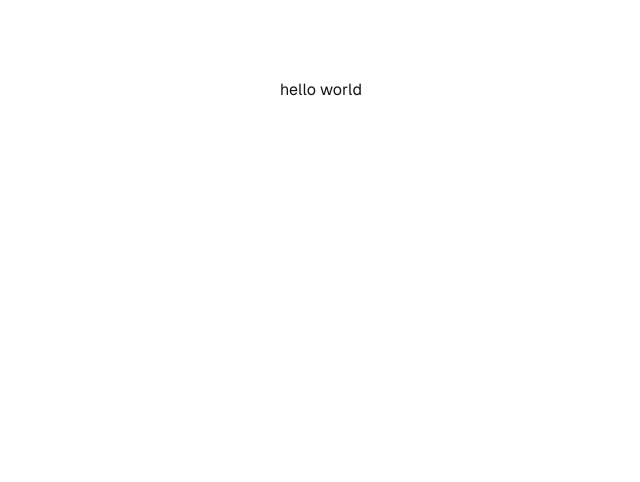
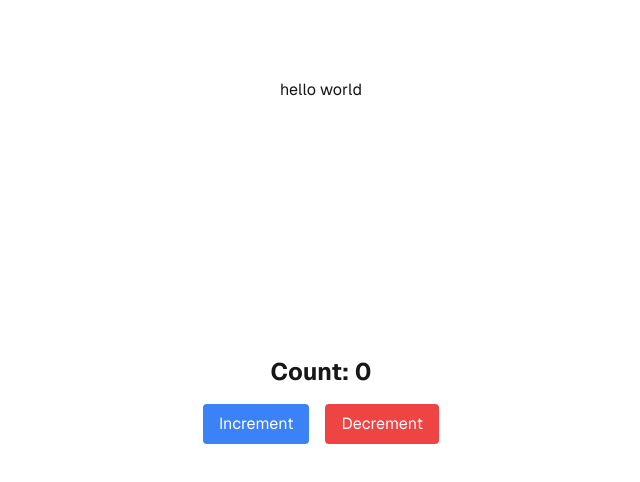
Before and after one commit to georgefikri/NEXTJS, a Next.js app in the folder my-nextjs-app/: page / in a window 1280 px wide. Shown: the top 482 px of the page, without its empty margins (319-959 px from the left). Built offline with nearby package versions, Linux system fonts and the light colour scheme.

Commit message:
setting up the context as a state management

```diff
--- /dev/null
+++ b/my-nextjs-app/src/app/components/Counter.tsx
@@ -0,0 +1,23 @@
+'use client';
+
+import { useCounterContext } from '@/store/context/CounterContext';
+
+const Counter = () => {
+  const { count, increment, decrement } = useCounterContext();
+
+  return (
+    <div className="flex flex-col items-center">
+      <h1 className="text-2xl font-bold">Count: {count}</h1>
+      <div className="space-x-4 mt-4">
+        <button className="px-4 py-2 bg-blue-500 text-white rounded" onClick={increment}>
+          Increment
+        </button>
+        <button className="px-4 py-2 bg-red-500 text-white rounded" onClick={decrement}>
+          Decrement
+        </button>
+      </div>
+    </div>
+  );
+};
+
+export default Counter;
--- a/my-nextjs-app/src/app/layout.tsx
+++ b/my-nextjs-app/src/app/layout.tsx
@@ -1,21 +1,23 @@
-import type { Metadata } from "next";
-import localFont from "next/font/local";
-import "./globals.css";
+import type { Metadata } from 'next';
+import localFont from 'next/font/local';
+import './globals.css';
+
+import GlobalProvider from '@/store/context/GlobalProvider';
 
 const geistSans = localFont({
-  src: "./fonts/GeistVF.woff",
-  variable: "--font-geist-sans",
-  weight: "100 900",
+  src: './fonts/GeistVF.woff',
+  variable: '--font-geist-sans',
+  weight: '100 900',
 });
 const geistMono = localFont({
-  src: "./fonts/GeistMonoVF.woff",
-  variable: "--font-geist-mono",
-  weight: "100 900",
+  src: './fonts/GeistMonoVF.woff',
+  variable: '--font-geist-mono',
+  weight: '100 900',
 });
 
 export const metadata: Metadata = {
-  title: "Create Next App",
-  description: "Generated by create next app",
+  title: 'Create Next App',
+  description: 'Generated by create next app',
 };
 
 export default function RootLayout({
@@ -25,10 +27,8 @@ export default function RootLayout({
 }>) {
   return (
     <html lang="en">
-      <body
-        className={`${geistSans.variable} ${geistMono.variable} antialiased`}
-      >
-        {children}
+      <body className={`${geistSans.variable} ${geistMono.variable} antialiased`}>
+        <GlobalProvider>{children}</GlobalProvider>
       </body>
     </html>
   );
--- a/my-nextjs-app/src/app/page.tsx
+++ b/my-nextjs-app/src/app/page.tsx
@@ -1,7 +1,10 @@
+import Counter from './components/Counter';
+
 export default function Home() {
   return (
     <div className="grid grid-rows-[20px_1fr_20px] items-center justify-items-center min-h-screen p-8 pb-20 gap-16 sm:p-20 font-[family-name:var(--font-geist-sans)]">
       <h1>hello world</h1>
+      <Counter />
     </div>
   );
 }
--- /dev/null
+++ b/my-nextjs-app/src/store/context/CounterContext.tsx
@@ -0,0 +1,25 @@
+'use client';
+
+import React, { createContext, useContext, ReactNode } from 'react';
+import useAppState, { AppState } from '../state/useCounterState';
+
+// Define the type of the context
+type AppContextType = AppState;
+
+const AppContext = createContext<AppContextType | undefined>(undefined);
+
+// Provider for AppContext
+export const CounterProvider = ({ children }: { children: ReactNode }) => {
+  const state = useAppState();
+
+  return <AppContext.Provider value={state}>{children}</AppContext.Provider>;
+};
+
+// Hook to use the AppContext
+export const useCounterContext = () => {
+  const context = useContext(AppContext);
+  if (!context) {
+    throw new Error('useAppContext must be used within an CounterContext');
+  }
+  return context;
+};
--- /dev/null
+++ b/my-nextjs-app/src/store/context/GlobalProvider.tsx
@@ -0,0 +1,10 @@
+'use client';
+
+import React, { ReactNode } from 'react';
+import { CounterProvider } from './CounterContext';
+
+const GlobalProvider = ({ children }: { children: ReactNode }) => {
+  return <CounterProvider>{children}</CounterProvider>;
+};
+
+export default GlobalProvider;
--- /dev/null
+++ b/my-nextjs-app/src/store/state/useCounterState.ts
@@ -0,0 +1,20 @@
+import { useState } from 'react';
+
+// Define the shape of the AppState
+export interface AppState {
+  count: number;
+  increment: () => void;
+  decrement: () => void;
+}
+
+// Logic for managing the state
+const useCounterState = (): AppState => {
+  const [count, setCount] = useState(0);
+
+  const increment = () => setCount((prev) => prev + 1);
+  const decrement = () => setCount((prev) => prev - 1);
+
+  return { count, increment, decrement };
+};
+
+export default useCounterState;
```
